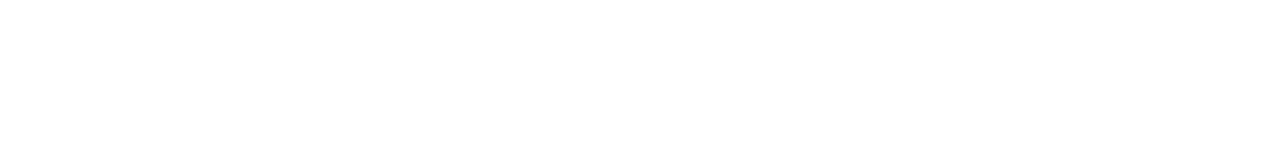
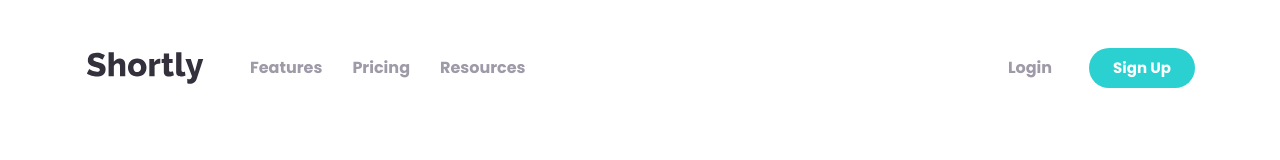
Before and after one commit to ReDi-frontend/shortly, a plain HTML site: page index.html in a window 1280 px wide. Drawn offline with Linux system fonts and the light colour scheme.

Commit message:
add site header

```diff
--- a/css/style.css
+++ b/css/style.css
@@ -2,7 +2,7 @@
 :root {
     --text-color: #9E9AA8;
     --site-bgc: #fff;
-    --title-color: #34313D;
+    --text-color-dark: #34313D;
     --accent-color: #2BD0D0;
     --accent-color-hover: #9AE3E3;
     --light-bg: #EFF1F7;
@@ -78,11 +78,91 @@ ul {
     margin-right: auto;
 }
 
+/* BUTTON */
+.button {
+    padding: 14px 40px 12px;
+    border-radius: 28px;
+    color: #fff;
+    font-weight: 700;
+    font-size: 20px;
+    line-height: 30px;
+    border: 0;
+    background-color: var(--accent-color);
+}
+.button:hover {
+    background-color: var(--accent-color-hover);
+}
+.button:active {
+    opacity: 0.6;
+}
+.button-small {
+    padding: 9px 24px;
+    font-size: 15px;
+    line-height: 22px;
+}
+.button-rectengel {
+    border-radius: 10px;
+    padding: 18px 40px 16px;
+}
+.button-rectengel-small {
+    border-radius: 5px;
+    padding: 10px 31px 7px;
+    font-size: 15px;
+    line-height: 22px;
+}
+
+
 /* MAIN CONTENT */
 .main-content{
     flex-grow: 1;
 }
 
+
+/* SITE HEADER */
+.site-header {
+    padding-top: 48px;
+    padding-bottom: 48px;
+}
+.site-header__container {
+    display: flex;
+    align-items: center;
+}
+
+/* LOGO */
+.logo {
+    display: inline-block;
+    width: 120px;
+    height: 32px;
+}
+.site-header__logo {
+    margin-right: 45px;
+}
+
+
+.site-nav {
+    margin-right: auto;
+}
+.site-nav__list {
+    display: flex;
+
+}
+.site-nav__item:not(:last-child) {
+    margin-right: 30px;
+}
+.site-nav__link {
+    font-weight: bold;
+}
+.site-nav__link:hover {
+    color: var(--text-color-dark);
+}
+.site-nav__link:active {
+    opacity: 0.6;
+}
+.site-header__login-link {
+    font-weight: 700;
+    margin-right: 37px;
+}
+/* //SITE HEADER */
 
 
 /* RETINA BG */
--- a/index.html
+++ b/index.html
@@ -15,7 +15,25 @@
 </head>
 <body>
 
+    <!-- SITE HEADER -->
+    <header class="site-header">
+        <div class="site-header__container container">
+            <img class="site-header__logo logo" src="./img/Shortly.svg" alt="Shortly logo" width="120" height="32">
+            <!-- site nav -->
+            <nav class="site-nav">
+                <ul class="site-nav__list">
+                    <li class="site-nav__item"><a class="site-nav__link" href="#">Features</a></li>
+                    <li class="site-nav__item"><a class="site-nav__link" href="#">Pricing</a></li>
+                    <li class="site-nav__item"><a class="site-nav__link" href="#">Resources</a></li>
+                </ul>
+            </nav>
+            <!-- //site nav -->
 
+            <a class="site-header__login-link" href="#">Login</a>
+            <a class="button button-small" href="#">Sign Up</a>
+        </div>
+    </header>
+    <!-- //SITE HEADER -->
 
     <script src="./js/main.js"></script>
 </body>
```
Also changed, not shown: img/Shortly.svg (added), img/working_with_computer.png (added), img/working_with_computer@2x.png (added).
